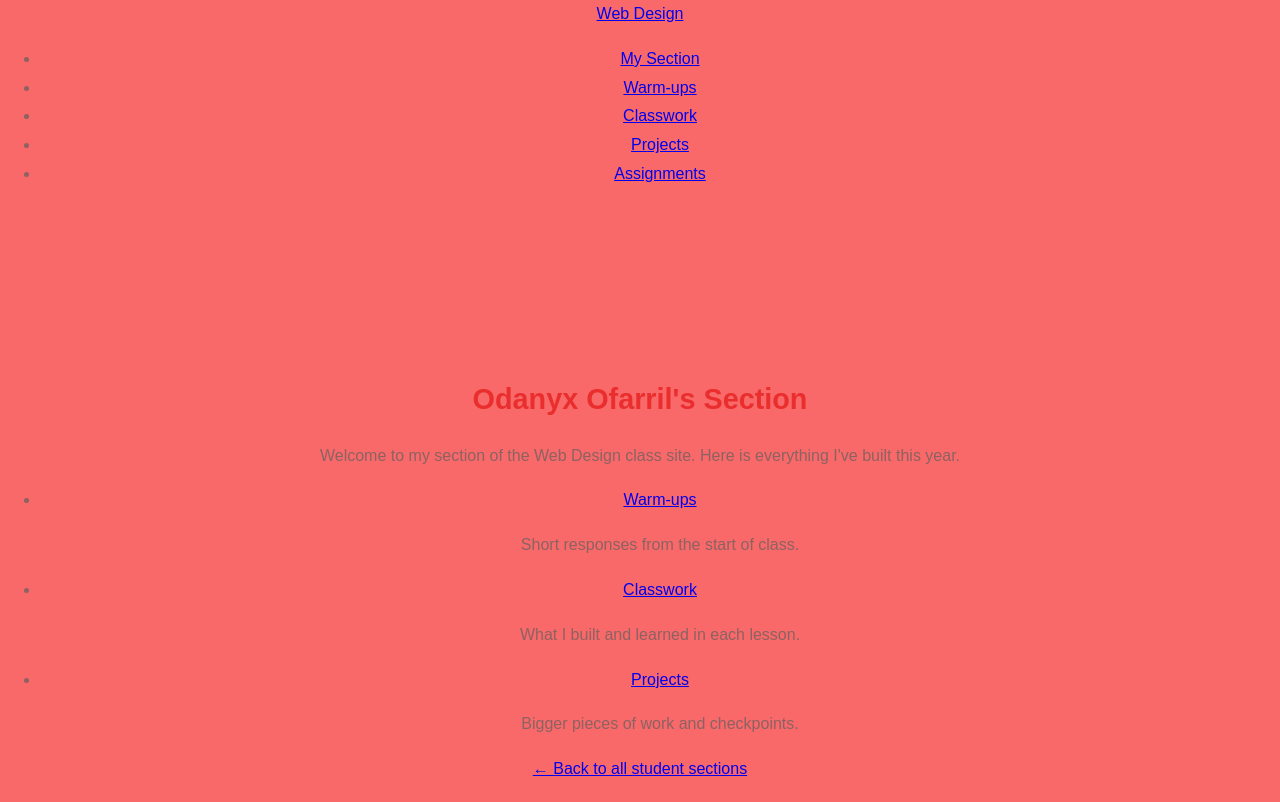
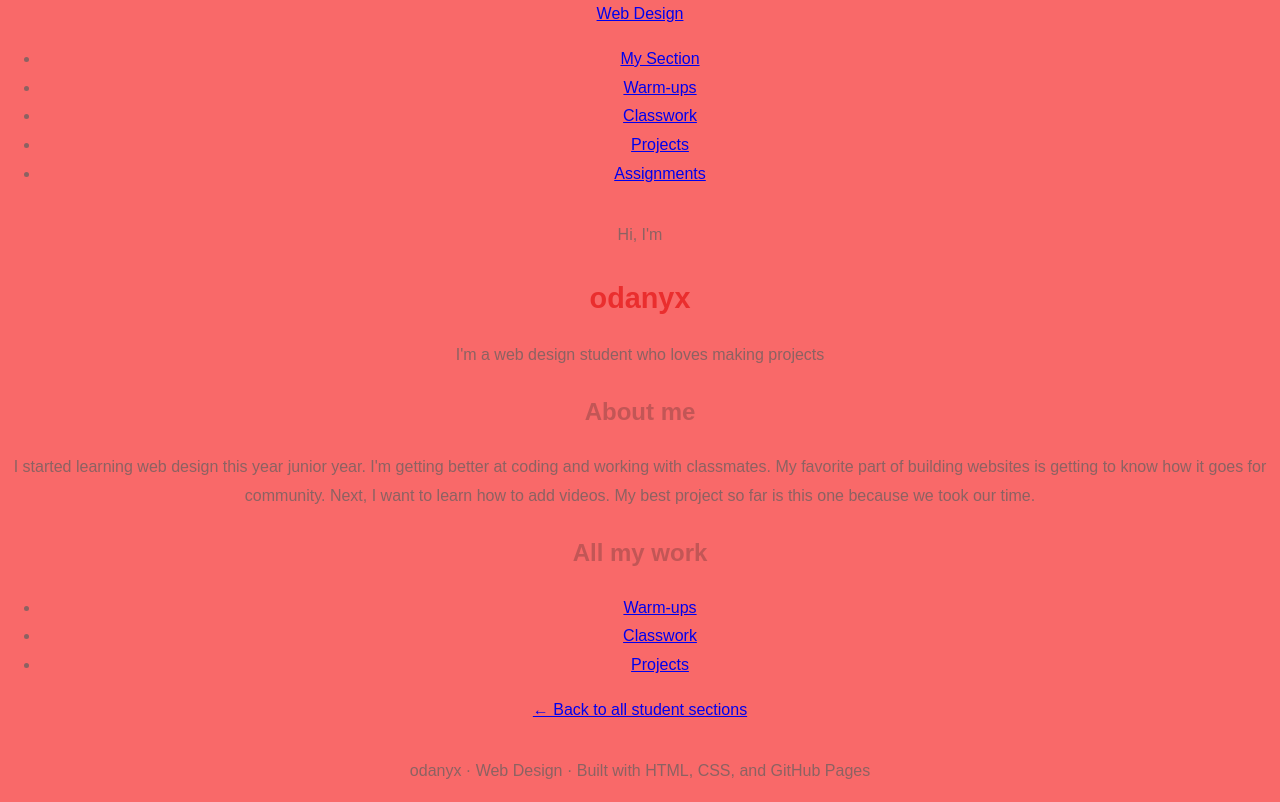
Before and after one commit to montverde-webdesign/odanyx-ofarril, a plain HTML site: page index.html in a window 1280 px wide. Drawn offline with Linux system fonts and the light colour scheme.

Commit message:
Add portfolio hero and about me

```diff
--- a/index.html
+++ b/index.html
@@ -21,26 +21,28 @@
   </header>
 
   <main>
-    <!-- CHANGE: put your first name in the heading and the title above -->
-    <h1>Odanyx Ofarril's Section</h1>
-    <p>Welcome to my section of the Web Design class site. Here is everything I've built this year.</p>
+    <section class="hero">
+  <p class="hello">Hi, I'm</p>
+  <h1>odanyx</h1>
+  <p class="intro">I'm a web design student who loves making projects</p>
+</section>
 
-    <ul class="categories">
-      <li>
-        <a href="warm-ups/index.html">Warm-ups</a>
-        <p>Short responses from the start of class.</p>
-      </li>
-      <li>
-        <a href="classwork/index.html">Classwork</a>
-        <p>What I built and learned in each lesson.</p>
-      </li>
-      <li>
-        <a href="projects/index.html">Projects</a>
-        <p>Bigger pieces of work and checkpoints.</p>
-      </li>
-    </ul>
+<section class="about">
+  <h2>About me</h2>
+  <p>I started learning web design this year junior year. I'm getting better at coding and working with classmates. My favorite part of building websites is getting to know how it goes for community. Next, I want to learn how to add videos. My best project so far is this one because we took our time.</p>
+</section>
 
-    <p><a href="https://montverde-webdesign.github.io/submissions.html">&larr; Back to all student sections</a></p>
+<section class="all-work">
+  <h2>All my work</h2>
+  <ul class="work-links">
+    <li><a href="warm-ups/index.html">Warm-ups</a></li>
+    <li><a href="classwork/index.html">Classwork</a></li>
+    <li><a href="projects/index.html">Projects</a></li>
+  </ul>
+</section>
+
+<p><a href="https://montverde-webdesign.github.io/submissions.html">&larr; Back to all student sections</a></p>
   </main>
-</body>
-</html>
+  <footer>
+  <p>odanyx &middot; Web Design &middot; Built with HTML, CSS, and GitHub Pages</p>
+</footer>
```
